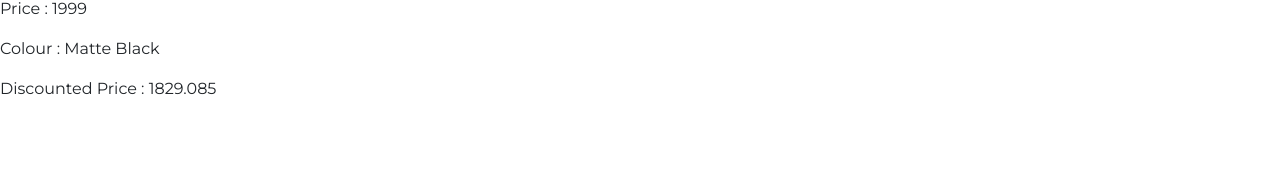
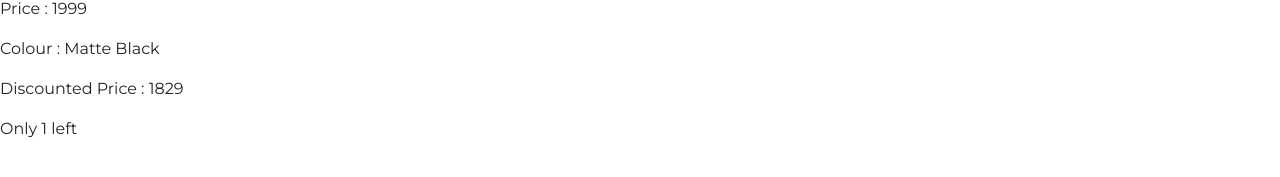
Before and after one commit to Subhro-ai/learningAngular, an Angular app: page / in a window 1280 px wide. Shown: the part 171-348 px from the top of the page. Built offline with nearby package versions, Linux system fonts and the light colour scheme.

Commit message:
ternary operator

```diff
--- a/src/app/product-list/product-list.component.html
+++ b/src/app/product-list/product-list.component.html
@@ -1,4 +1,5 @@
 <p>Name : {{ product.name }} </p>
 <p>Price : {{ product.price }} </p>
 <p>Colour : {{ product.colour }} </p>
-<p>Discounted Price : {{ getDiscount() }} </p>
+<p>Discounted Price : {{ getDiscount().toFixed(0) }} </p>
+<p> {{ product.inStock > 0 ? 'Only ' + product.inStock + ' left' : "Not in stock" }} </p>
--- a/src/app/product-list/product-list.component.ts
+++ b/src/app/product-list/product-list.component.ts
@@ -10,7 +10,8 @@ export class ProductListComponent {
   name : "iPhone",
   price : 1999,
   colour: "Matte Black",
-  discount : 8.5
+  discount : 8.5,
+  inStock : 1
   }
 
   getDiscount() {
```
